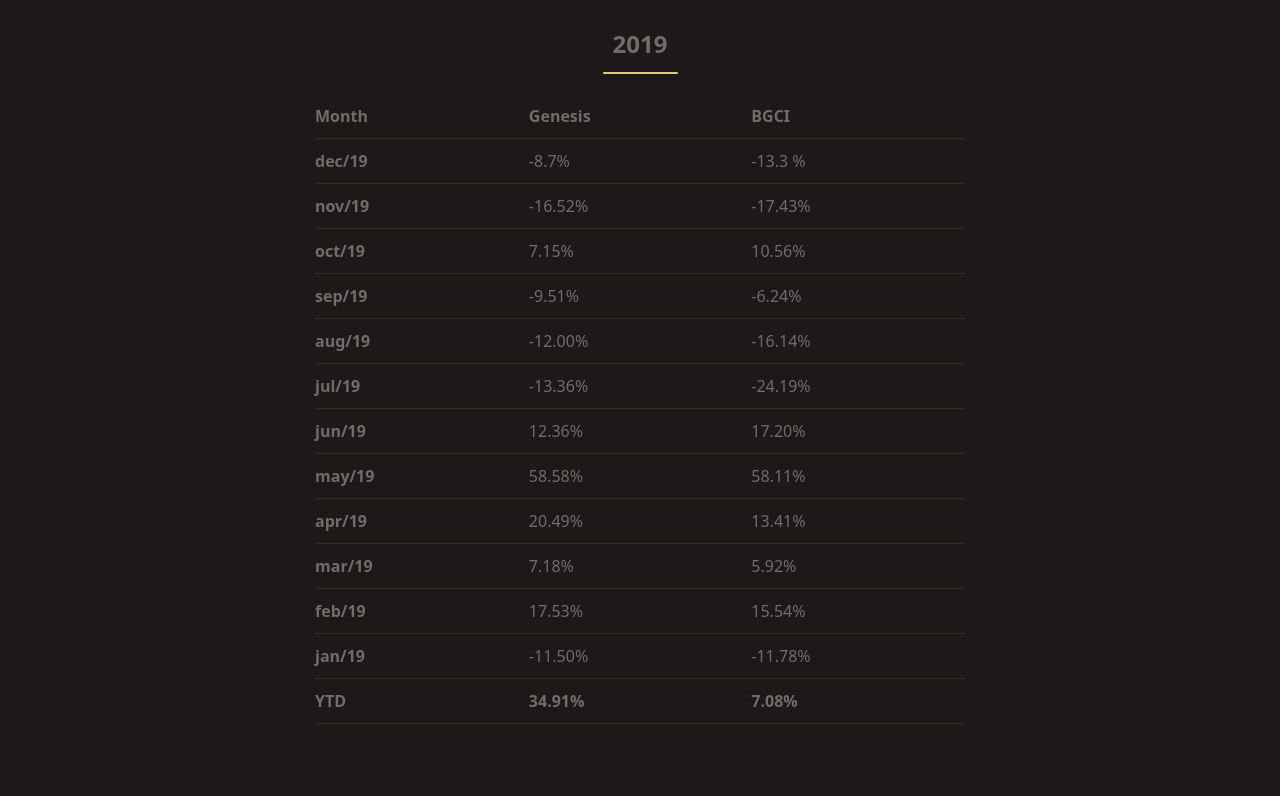
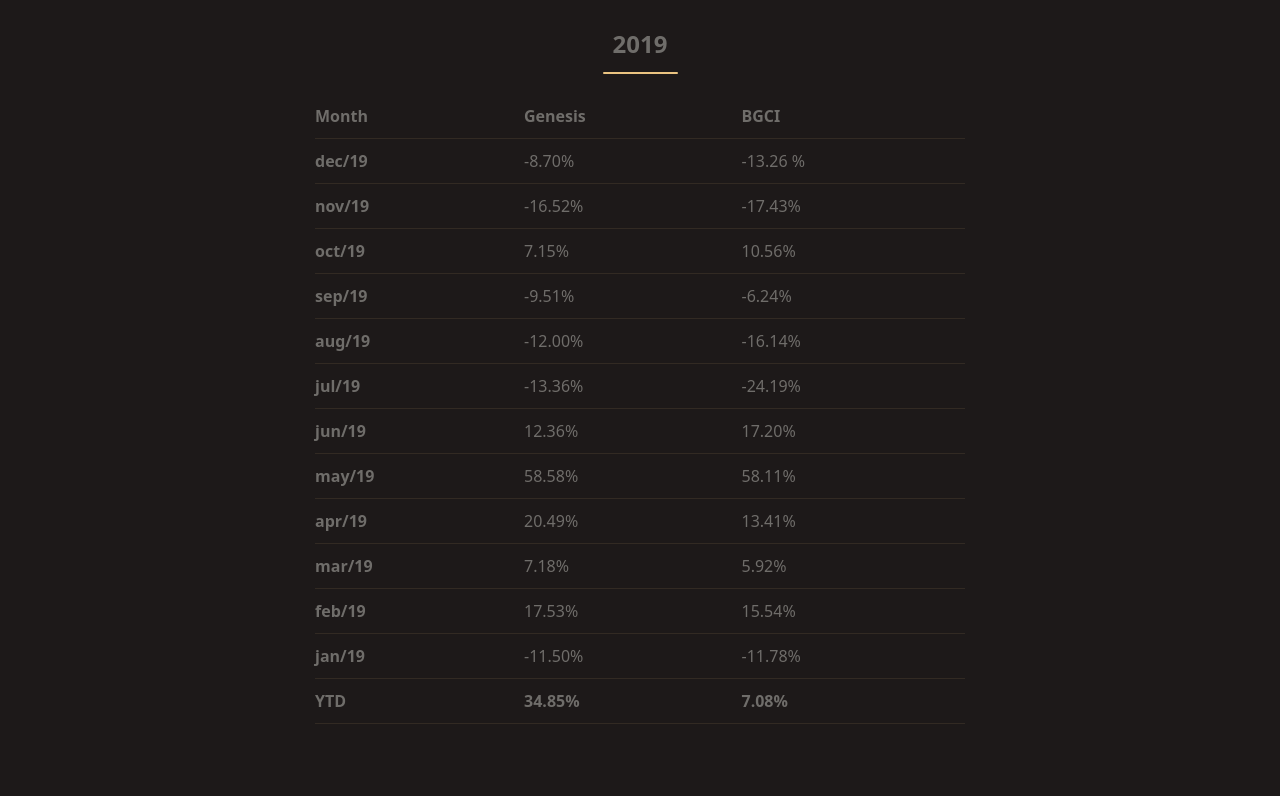
Before and after one commit to ateliedetemas/blpcrypto, a Jekyll site: the page built from _pages/en/performance.md, in a window 1280 px wide. Shown: the part 572-1368 px from the top of the page. Built offline with Jekyll 4.4.1, drawn with Linux system fonts in a browser that asks for light colours.

Commit message:
Update performance.md

```diff
--- a/_pages/en/performance.md
+++ b/_pages/en/performance.md
@@ -15,7 +15,7 @@ permalink: "/en/performance/"
 
 | Month  | Genesis | BGCI    |
 |--------|---------|---------|
-| **dec/19** | -8.7% | -13.3  %  |
+| **dec/19** | -8.70% | -13.26  %  |
 | **nov/19** | -16.52% | -17.43%  |
 | **oct/19** | 7.15% | 10.56%  |
 | **sep/19** | -9.51% | -6.24%  |
@@ -27,7 +27,7 @@ permalink: "/en/performance/"
 | **mar/19** | 7.18%   | 5.92%   |
 | **feb/19** | 17.53%  | 15.54%  |
 | **jan/19** | -11.50% | -11.78% |
-| **YTD**    | **34.91%** | **7.08%** |
+| **YTD**    | **34.85%** | **7.08%** |
 
 ## 2018
 
```
